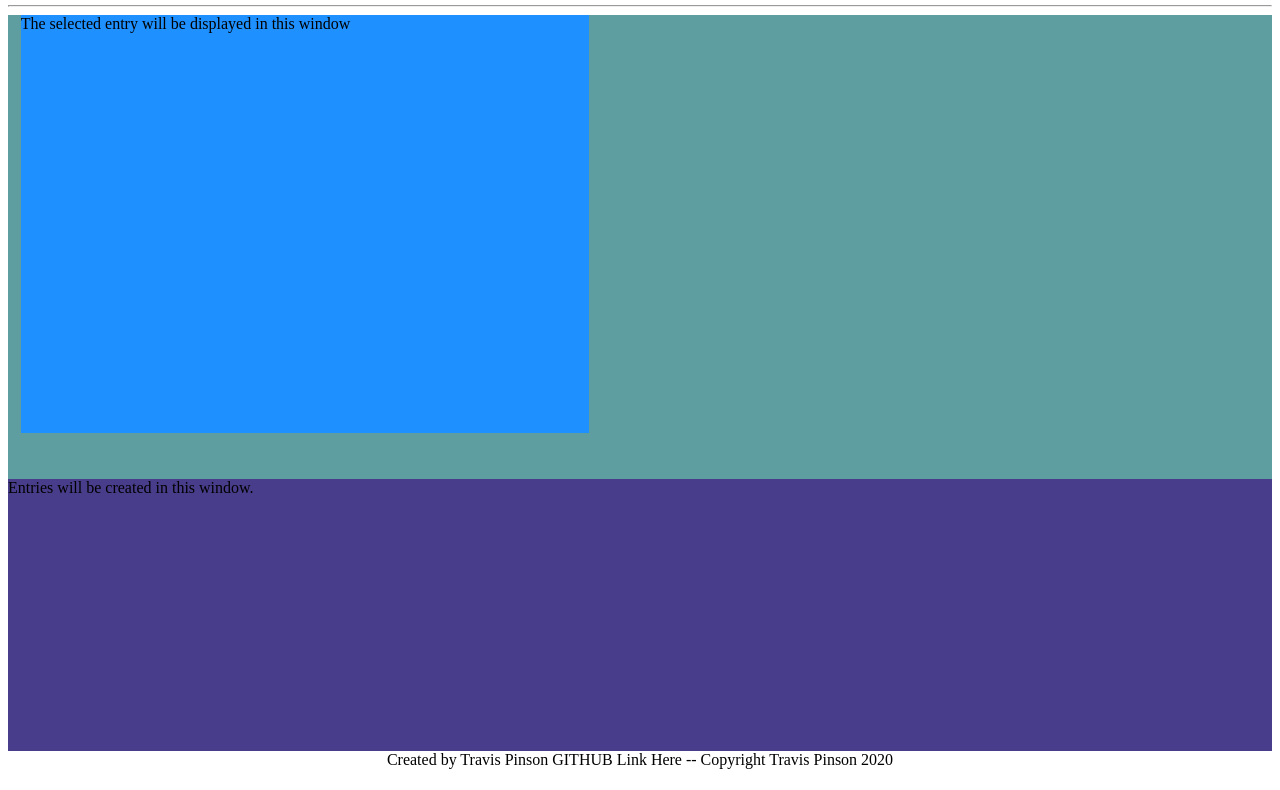
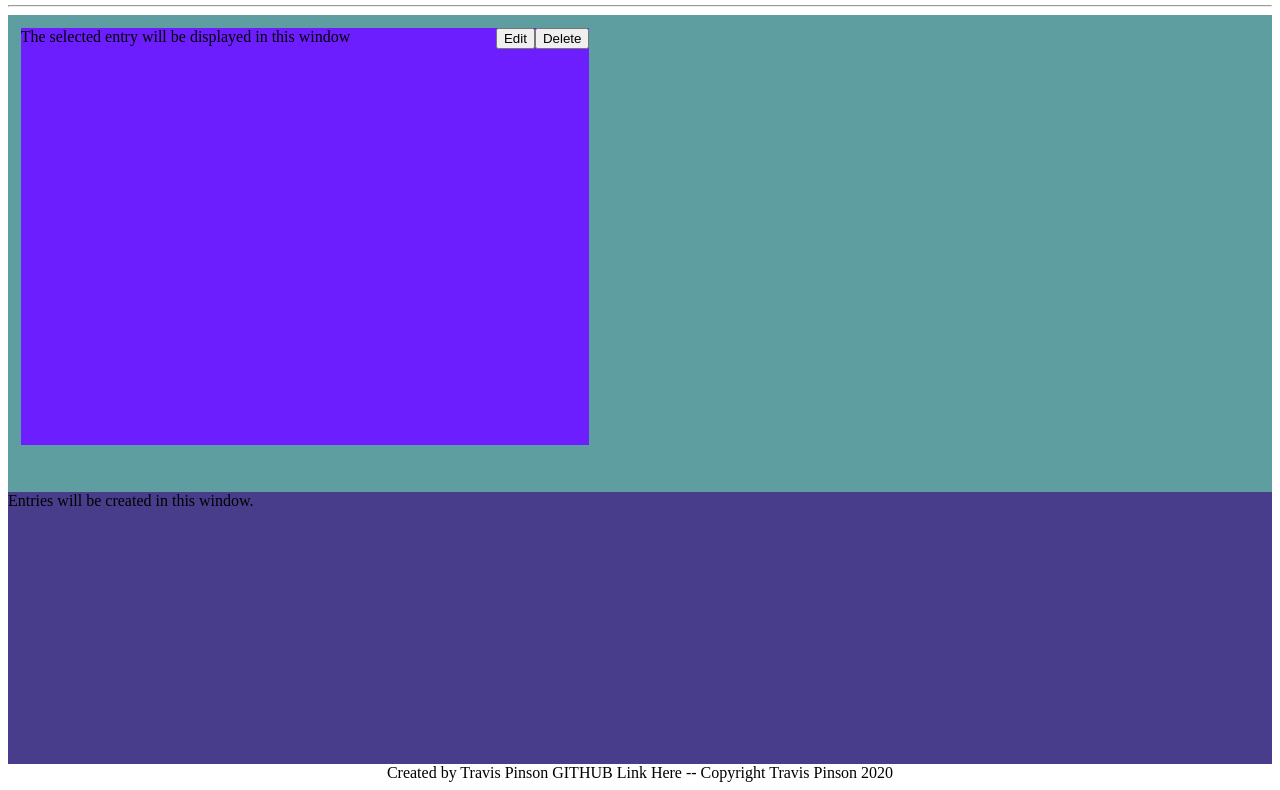
Before and after one commit to TAPinson/Daily-Journal, a plain HTML site: page index.html in a window 1280 px wide. Shown: the part 135-925 px from the top of the page. Drawn offline with Linux system fonts and the light colour scheme.

Commit message:
built out some more from the wireframe

```diff
--- a/index.html
+++ b/index.html
@@ -19,13 +19,16 @@
     <section class="entry-viewer">
         <div class="entry-viewer__highlighted">
             The selected entry will be displayed in this window
+            <button class="entry_delete">Delete</button>
+            <button class="entry_edit">Edit</button>
         </div>
+
     </section>
 
 
-    <section class="entry-input">
+    <form class="entry-input">
         Entries will be created in this window.
-    </section>
+    </form>
 
     <footer>
         Created by Travis Pinson GITHUB Link Here -- Copyright Travis Pinson 2020
--- a/styles/main.css
+++ b/styles/main.css
@@ -14,29 +14,30 @@ header {
 .entry-viewer {
     background-color: cadetblue;
     height: 29em;
+    padding-top: 1%;
 }
 
 .entry-viewer__highlighted{
-    background-color: dodgerblue;
+    background-color: rgb(109, 30, 255);
     max-width: 45%;
     height: 90%;
     margin-left: 1%;
+
 }
-
-
-
-
 
 .entry-input {
     background-color: darkslateblue;
     height: 17em;
 }
 
+.entry_delete {
+    float: right;
 
 
-
-
-
+}
+ .entry_edit {
+     float: right;
+ }
 
 
 footer {
```
